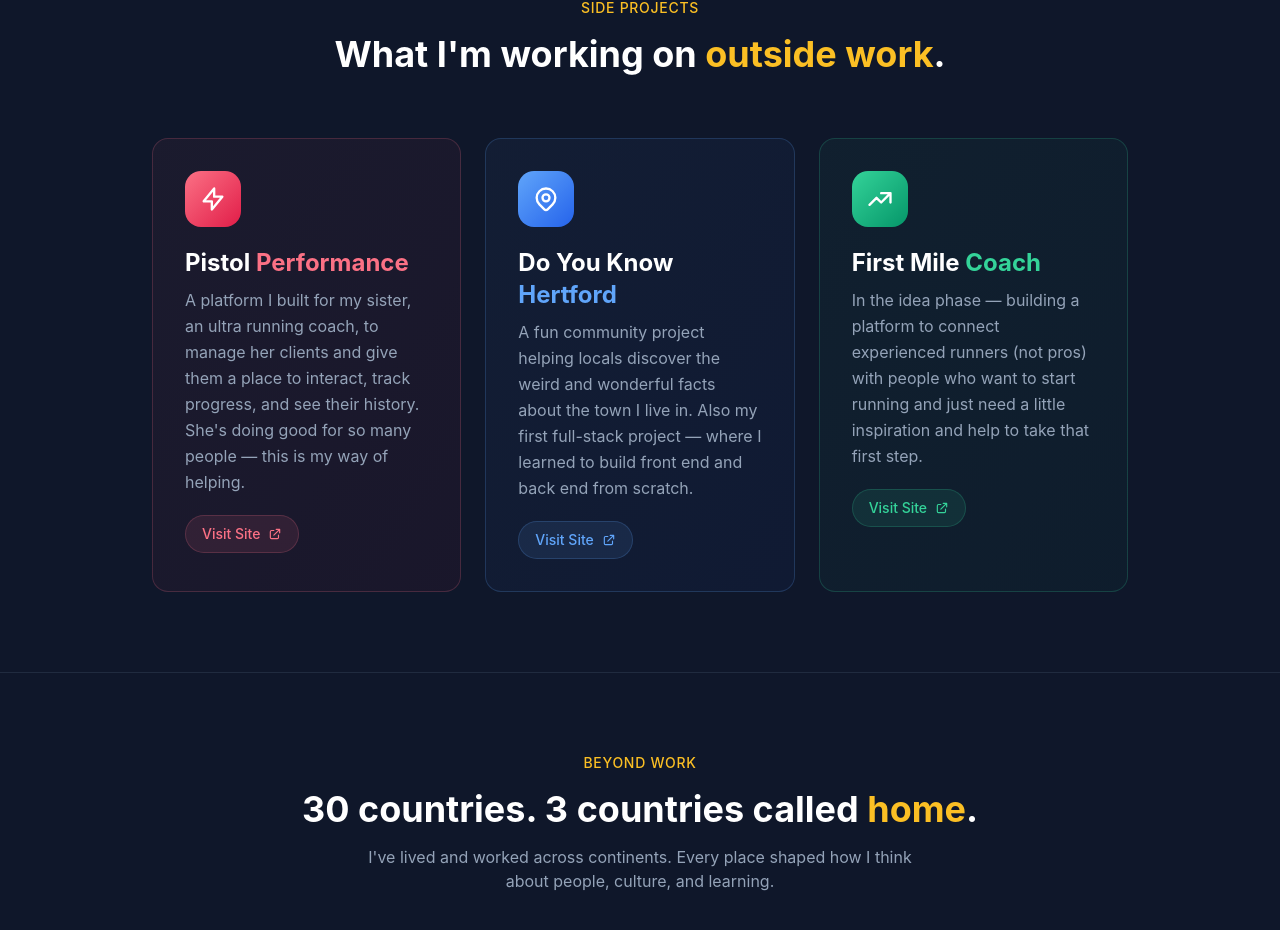
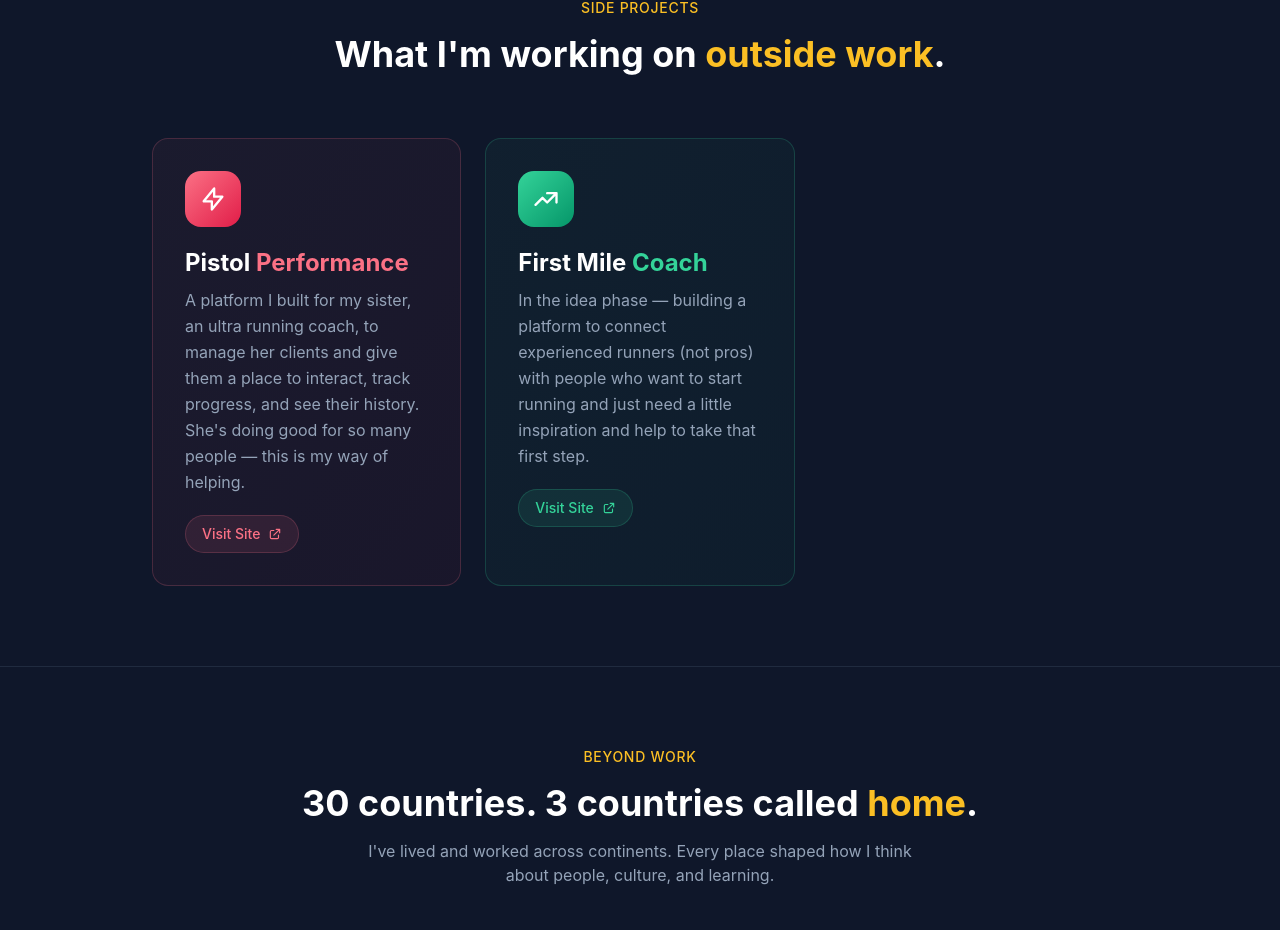
Before and after one commit to cvinirwin9455/skillscan, a Next.js app: page / in a window 1280 px wide. Shown: the part 4653-5583 px from the top of the page. Built offline with nearby package versions, Linux system fonts and the light colour scheme.

Commit message:
Remove Do You Know Hertford from side projects

```diff
--- a/src/app/page.tsx
+++ b/src/app/page.tsx
@@ -337,35 +337,6 @@ export default function Home() {
               </a>
             </div>
 
-            {/* Do You Know Hertford */}
-            <div className="group rounded-2xl bg-gradient-to-br from-blue-400/5 to-blue-600/5 border border-blue-400/20 p-8 hover:border-blue-400/40 transition-all hover:-translate-y-1 duration-300">
-              <div className="w-14 h-14 rounded-2xl bg-gradient-to-br from-blue-400 to-blue-600 flex items-center justify-center mb-5 group-hover:scale-110 transition-transform">
-                <svg className="w-7 h-7 text-white" fill="none" stroke="currentColor" viewBox="0 0 24 24">
-                  <path strokeLinecap="round" strokeLinejoin="round" strokeWidth={2} d="M17.657 16.657L13.414 20.9a1.998 1.998 0 01-2.827 0l-4.244-4.243a8 8 0 1111.314 0z" />
-                  <path strokeLinecap="round" strokeLinejoin="round" strokeWidth={2} d="M15 11a3 3 0 11-6 0 3 3 0 016 0z" />
-                </svg>
-              </div>
-              <h3 className="text-2xl font-bold text-white mb-2">
-                Do You Know <span className="text-blue-400">Hertford</span>
-              </h3>
-              <p className="text-slate-400 leading-relaxed mb-5">
-                A fun community project helping locals discover the weird and wonderful
-                facts about the town I live in. Also my first full-stack project &mdash; where I
-                learned to build front end and back end from scratch.
-              </p>
-              <a
-                href="https://doyouknowhertford.com"
-                target="_blank"
-                rel="noopener noreferrer"
-                className="inline-flex items-center gap-2 px-4 py-2 rounded-full bg-blue-400/10 text-blue-400 text-sm font-medium border border-blue-400/20 hover:bg-blue-400/20 transition-colors"
-              >
-                Visit Site
-                <svg className="w-3.5 h-3.5" fill="none" stroke="currentColor" viewBox="0 0 24 24">
-                  <path strokeLinecap="round" strokeLinejoin="round" strokeWidth={2} d="M10 6H6a2 2 0 00-2 2v10a2 2 0 002 2h10a2 2 0 002-2v-4M14 4h6m0 0v6m0-6L10 14" />
-                </svg>
-              </a>
-            </div>
-
             {/* First Mile Coach */}
             <div className="group rounded-2xl bg-gradient-to-br from-emerald-400/5 to-emerald-600/5 border border-emerald-400/20 p-8 hover:border-emerald-400/40 transition-all hover:-translate-y-1 duration-300">
               <div className="w-14 h-14 rounded-2xl bg-gradient-to-br from-emerald-400 to-emerald-600 flex items-center justify-center mb-5 group-hover:scale-110 transition-transform">
```
